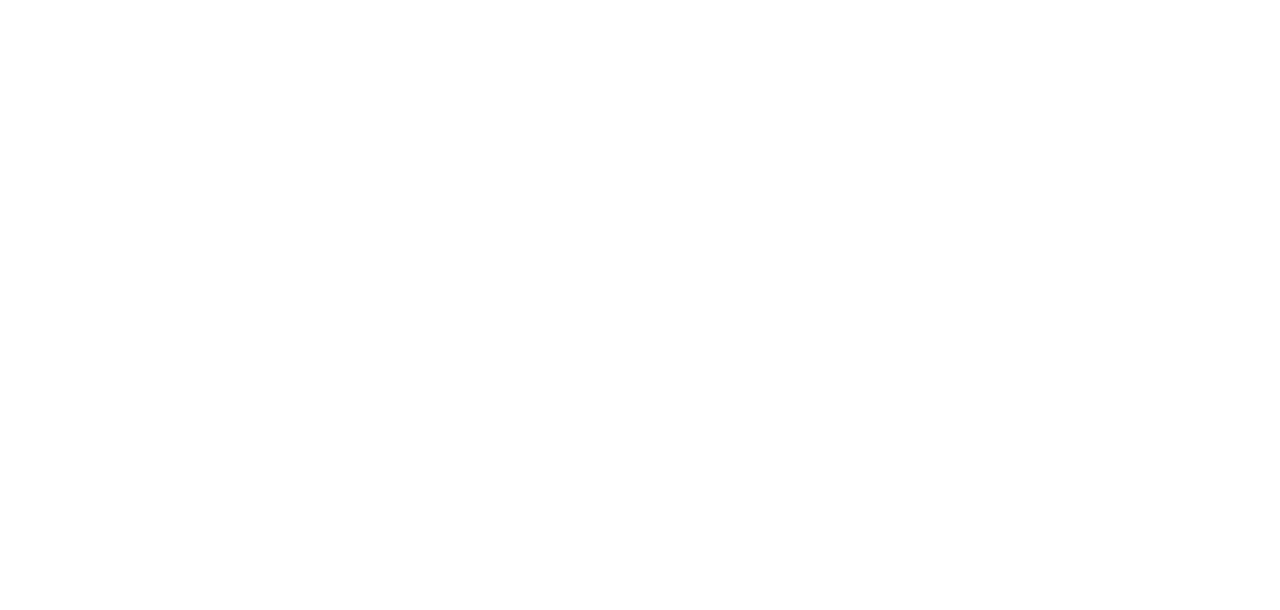
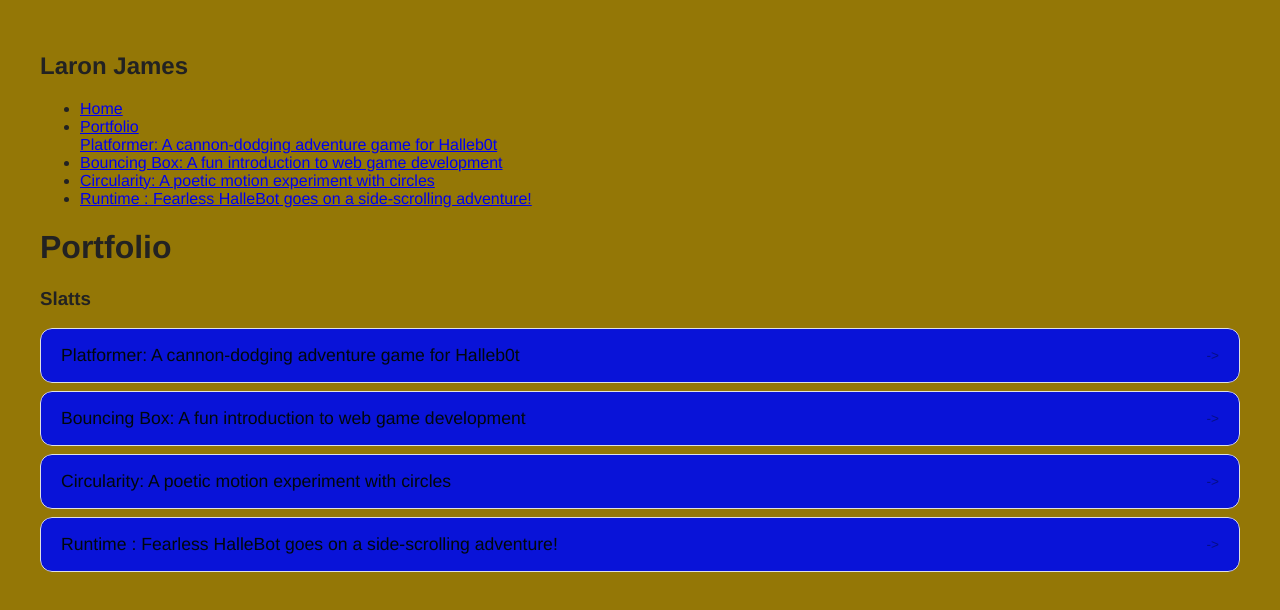
Before and after one commit to Gregory8654/Gregory8654.github.io, a plain HTML site: page portfolio.html in a window 1280 px wide. Drawn offline with Linux system fonts and the light colour scheme.

Commit message:
portfolio

```diff
--- a/portfolio.html
+++ b/portfolio.html
@@ -0,0 +1,56 @@
+<!DOCTYPE html>
+<html>
+<head>
+<title>Laron James</title>
+<link rel="stylesheet" href="style.css" />
+</head>
+<body>
+<!-- All content goes here -->
+<div id="all-contents">
+  <nav>
+<h1>Laron James</h1>
+<ul id="nav-ul">
+  <li class="nav-li">
+<a href="index.html">Home</a>
+</li>
+<li class="nav-li">
+<a href="portfolio.html">Portfolio</a>
+</li>
+<a href="fsd-projects/platformer/">Platformer: A cannon-dodging adventure game for Halleb0t</a>
+</li>
+<li>
+<a href="fsd-projects/bouncing-box/">Bouncing Box: A fun introduction to web game development</a>
+</li>
+<li>
+<a href="fsd-projects/circularity/">Circularity: A poetic motion experiment with circles</a>
+</li>
+<li>
+<a href="fsd-projects/runtime/">Runtime : Fearless HalleBot goes on a side-scrolling adventure!</a>
+</li>
+</ul>
+ </nav>
+
+ <main>
+  <divclass="content">
+    <h1>Portfolio</h1>
+<h3>Slatts</h3>
+<ul id="portfolio">
+  <li>
+<a href="fsd-projects/platformer/">Platformer: A cannon-dodging adventure game for Halleb0t</a>
+</li>
+<li>
+<a href="fsd-projects/bouncing-box/">Bouncing Box: A fun introduction to web game development</a>
+</li>
+<li>
+<a href="fsd-projects/circularity/">Circularity: A poetic motion experiment with circles</a>
+</li>
+<li>
+<a href="fsd-projects/runtime/">Runtime : Fearless HalleBot goes on a side-scrolling adventure!</a>
+</li>
+</ul>
+<!-- ASD Projects will go here -->
+</div>
+  </main>
+</div>
+</body>
+</html>
--- a/style.css
+++ b/style.css
@@ -15,3 +15,90 @@ body {
   margin: 0 auto;
   padding: 32px 40px;
 }
+/* Portfolio styles */
+.content h1 {
+color: rgb(11, 44, 193);
+}
+#portfolio {
+list-style: none;
+margin: 0;
+padding: 0;
+width: 100%;
+display: flex;
+flex-direction: column;
+gap: 8px;
+}
+#portfolio li {
+border-radius: 12px;
+overflow: hidden;
+}
+#portfolio a {
+display: flex;
+justify-content: space-between;
+align-items: center;
+text-decoration: none;
+color: #00080b;
+padding: 16px 20px;
+font-size: 1.1rem;
+font-weight: 500;
+background: #0913d8;
+border: 1px solid #e0e0e0;
+border-radius: 12px;
+transition: background 0.25s ease, color 0.25s ease, transform 0.25s ease;
+}
+#portfolio a:hover {
+background: #000;
+color: #fff;
+transform: translateX(4px);
+}
+#portfolio a::after {
+content: "->";
+font-size: 0.85rem;
+opacity: 0.4;
+transition: opacity 0.25s ease;
+white-space: nowrap;
+}
+#portfolio a:hover::after {
+opacity: 1;
+}
+/* responsive web design */
+@media screen and (min-width: 120px) and (max-width: 1080px) {
+main {
+height: 100ch;
+zoom: 1.5;
+display: grid;
+}
+h1 {
+
+font-size: 30px;
+}
+h2 {
+font-size: 42px;
+}
+h3 {
+font-size: 36px;
+}
+#all-contents {
+height: 100ch;
+margin: none;
+}
+a {
+font-size: 42px;
+}
+.sidebar {
+margin-right: 0px;
+justify-content: center;
+align-items: center;
+}
+.sidebar-img {
+width: 100%;
+}
+p,
+li {
+font-size: 24px;
+}
+.content {
+align-content: center;
+justify-content: center;
+}
+}
```
